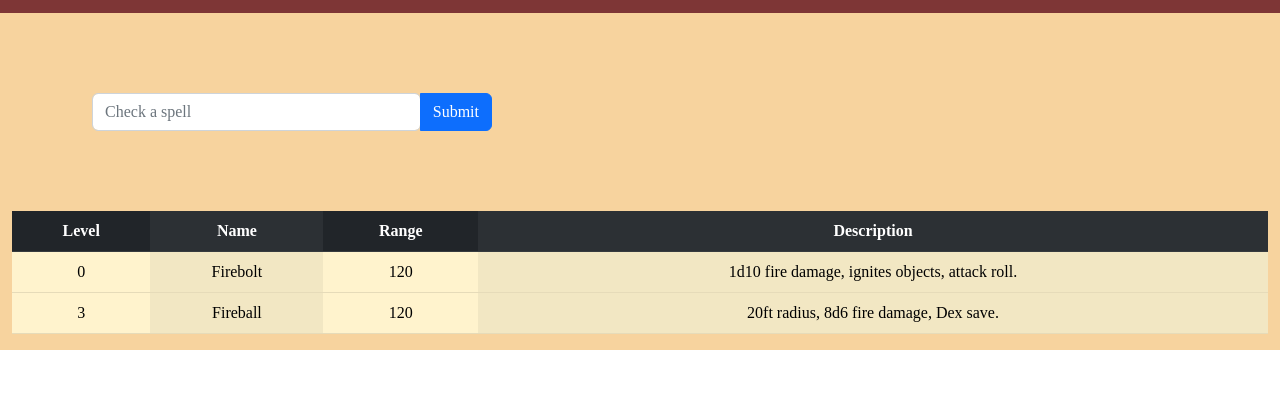
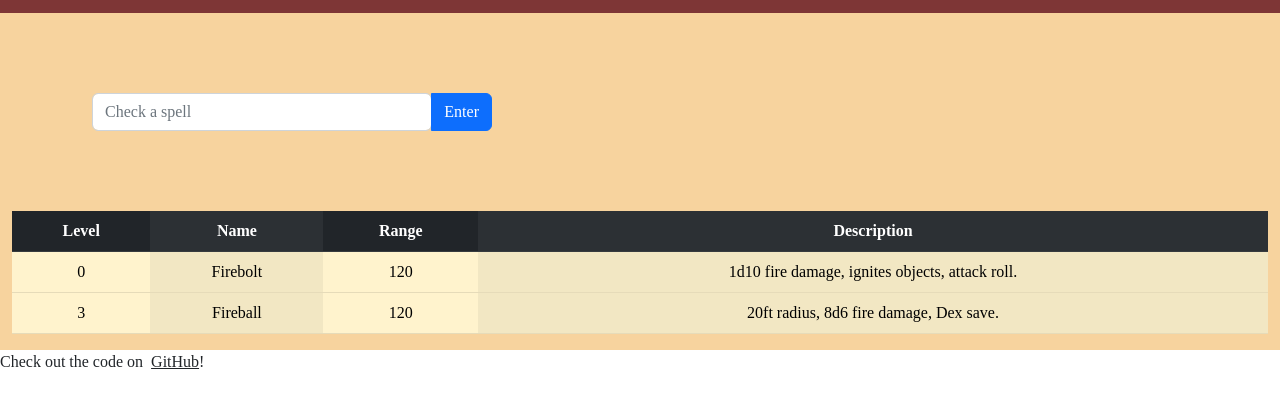
Before and after one commit to InDubitubly/startup, a plain HTML site: page search.html in a window 1280 px wide. Shown: the part 88-496 px from the top of the page. Drawn offline with nearby package versions, Linux system fonts and the light colour scheme; a web font is replaced by a local one.

Commit message:
Added footer, finished search on search page

```diff
--- a/search.html
+++ b/search.html
@@ -24,8 +24,8 @@
         <main class="container-fluid text-center">
                 <div id="searchbar">
                     <form class="input-group rounded">
-                        <input type="search" class="form-control rounded" placeholder="Check a spell"/>
-                        <input class="btn btn-primary" type="submit" onclick="searchSpells()"/>
+                        <input id="look" type="search" class="form-control rounded" placeholder="Check a spell"/>
+                        <button class="btn btn-primary" type="button" onclick="searchSpells()">Enter</button>
                     </form>
                 </div>
 
@@ -44,4 +44,11 @@
         <script src="problem.js"></script>
         <script src="search.js"></script>
     </body>
-    </html>
+
+    <footer>
+        <span>
+            Check out the code on&nbsp
+            <a class="text-reset" target="_blank" href="https://github.com/InDubitubly/startup">GitHub</a>!
+        </span>
+    </footer>
+</html>
```
